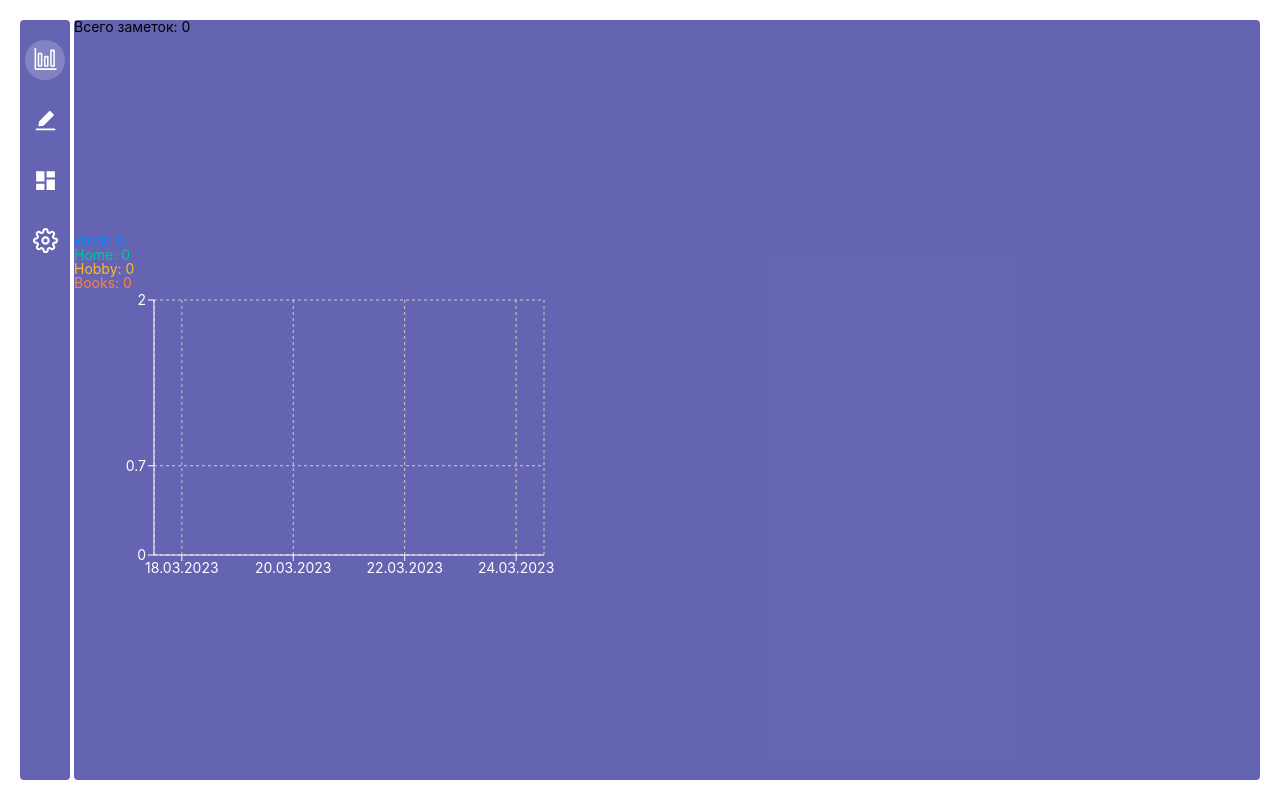
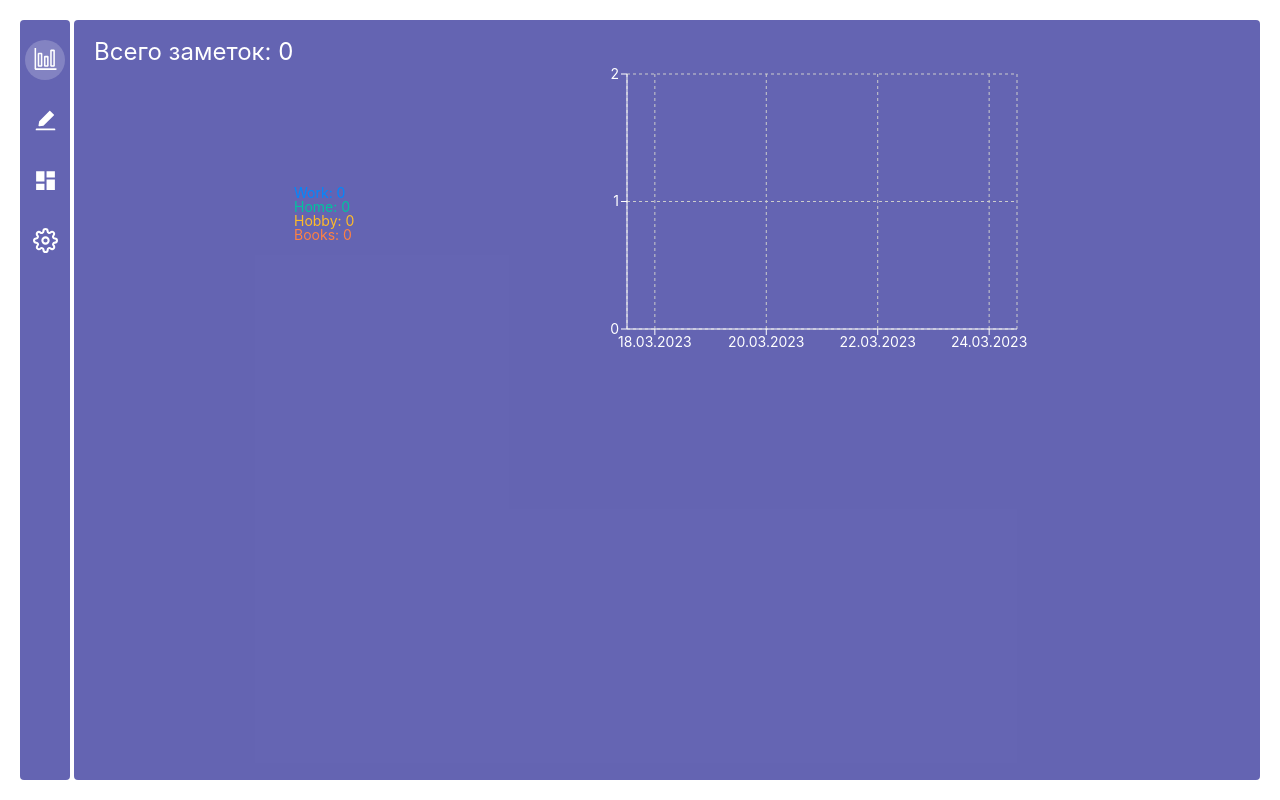
Before and after one commit to Djuslun/notes, a React (Create React App) app: page / in a window 1280 px wide. Built offline with nearby package versions, Linux system fonts and the light colour scheme.

Commit message:
refactor dashboard page

```diff
--- a/src/components/buttons/NoteButtons.js
+++ b/src/components/buttons/NoteButtons.js
@@ -1,17 +1,12 @@
 import Button from "./Button"
 
-const NoteButtons = ({ edit, handleDelete, handleEdit, handleOpen }) => {
+const NoteButtons = ({ edit, handleDelete, handleEdit }) => {
   return (
     <div className="button__box">
       <Button
         type="button"
         onClick={handleDelete}>
         Delete
-      </Button>
-      <Button
-        type="button"
-        onClick={handleOpen}>
-        Close
       </Button>
       <Button
         type={!edit ? "submit" : 'button'}
--- /dev/null
+++ b/src/components/customBarChart/CustomBarChart.jsx
@@ -0,0 +1,29 @@
+import { Tooltip, BarChart, Bar, XAxis, YAxis, CartesianGrid } from 'recharts';
+
+const CustomBarChart = ({ dataWeek, className }) => {
+  const maxValue = Math.max(Math.max(...dataWeek.map(item => item.notes)), 2)
+  const tickCount = (maxValue % 2) + 3
+
+  return (
+    <div className={className}>
+      <BarChart
+        width={500}
+        height={300}
+        data={dataWeek}
+        margin={{
+          top: 10,
+          right: 30,
+          left: 20,
+          bottom: 5,
+        }}
+      ><CartesianGrid strokeDasharray="3 3" />
+        <XAxis dataKey="name" stroke="#fff" />
+        <YAxis tickCount={tickCount} interval={0} domain={[0, maxValue]} stroke="#fff" />
+        <Tooltip />
+        <Bar dataKey="notes" fill="#aa0000" />
+      </BarChart>
+    </div>
+  )
+}
+
+export default CustomBarChart
--- /dev/null
+++ b/src/components/customPieChart/PieChart.jsx
@@ -0,0 +1,33 @@
+import { PieChart, Pie, Tooltip, Cell } from 'recharts';
+
+const CustomPieChart = ({ data, className }) => {
+  const COLORS = ['#0088FE', '#00C49F', '#FFBB28', '#FF8042'];
+  const list = data.map((item, index) => {
+    return <li style={{ 'color': `${COLORS[index]}` }}>{`${item.name}: ${item.value}`}</li>
+  })
+
+  return (
+    <div className={className}>
+      <PieChart width={200} height={200}>
+        <Pie
+          dataKey="value"
+          data={data}
+          cx="50%"
+          cy="50%"
+          outerRadius={80}
+          fill="#afafaf"
+          label={''} >
+          {data.map((_, index) => (
+            <Cell key={`cell-${index}`} fill={COLORS[index % COLORS.length]} />
+          ))}
+        </Pie>
+        <Tooltip />
+      </PieChart>
+      <ul>
+        {list}
+      </ul>
+    </div>
+  )
+}
+
+export default CustomPieChart
--- a/src/pages/dashBoard/DashBoard.jsx
+++ b/src/pages/dashBoard/DashBoard.jsx
@@ -1,8 +1,10 @@
 import { useSelector } from "react-redux"
 import { selectAll } from '../../redux/notes.Slice'
-import { PieChart, Pie, Tooltip, Cell, BarChart, Bar, XAxis, YAxis, CartesianGrid, Legend } from 'recharts';
 import { tagOptions } from "../../redux/notes.Slice";
 import { getLastWeek } from "../../utils/getLastWeek";
+import CustomPieChart from "../../components/customPieChart/PieChart";
+import CustomBarChart from "../../components/customBarChart/CustomBarChart";
+import './dashBoard.scss'
 
 const DashBoard = ({ }) => {
   const notes = useSelector(selectAll)
@@ -11,12 +13,6 @@ const DashBoard = ({ }) => {
       name: tag.label,
       value: notes.filter(item => item.tags.includes(tag.label)).length
     }
-  })
-
-  const COLORS = ['#0088FE', '#00C49F', '#FFBB28', '#FF8042'];
-
-  const list = data.map((item, index) => {
-    return <li style={{ 'color': `${COLORS[index]}` }}>{`${item.name}: ${item.value}`}</li>
   })
 
   const lastWeek = getLastWeek()
@@ -28,46 +24,12 @@ const DashBoard = ({ }) => {
     }
   })
 
-
-
   return (
-    <>
-      <h1>{`Всего заметок: ${notes.length}`}</h1>
-      <PieChart width={200} height={200}>
-        <Pie
-          dataKey="value"
-          data={data}
-          cx="50%"
-          cy="50%"
-          outerRadius={80}
-          fill="#afafaf"
-          label={''} >
-          {data.map((_, index) => (
-            <Cell key={`cell-${index}`} fill={COLORS[index % COLORS.length]} />
-          ))}
-        </Pie>
-        <Tooltip />
-      </PieChart>
-      <ul>
-        {list}
-      </ul>
-      <BarChart
-        width={500}
-        height={300}
-        data={dataWeek}
-        margin={{
-          top: 10,
-          right: 30,
-          left: 20,
-          bottom: 5,
-        }}
-      ><CartesianGrid strokeDasharray="3 3" />
-        <XAxis dataKey="name" stroke="#fff" />
-        <YAxis tickCount={4} interval={0} domain={[0, Math.max(Math.max(...dataWeek.map(item => item.notes)), 2)]} stroke="#fff" />
-        <Tooltip />
-        <Bar dataKey="notes" fill="#aa0000" />
-      </BarChart>
-    </>
+    <div className="dashboard">
+      <h1 className="dashboard__title">{`Всего заметок: ${notes.length}`}</h1>
+      <CustomPieChart data={data} className="dashboard__pie" />
+      <CustomBarChart dataWeek={dataWeek} className="dashboard__bar" />
+    </div>
   )
 }
 
--- /dev/null
+++ b/src/pages/dashBoard/dashBoard.scss
@@ -0,0 +1,22 @@
+.dashboard {
+  padding: 20px;
+  display: grid;
+  grid-template-areas: 'title title'
+    'pie bar';
+
+  &__title {
+    font-size: 24px;
+    color: #fff;
+    grid-area: title;
+  }
+
+  &__bar {
+    grid-area: bar;
+  }
+
+  &__pie {
+    grid-area: pie;
+    display: flex;
+    align-items: center;
+  }
+}
```
